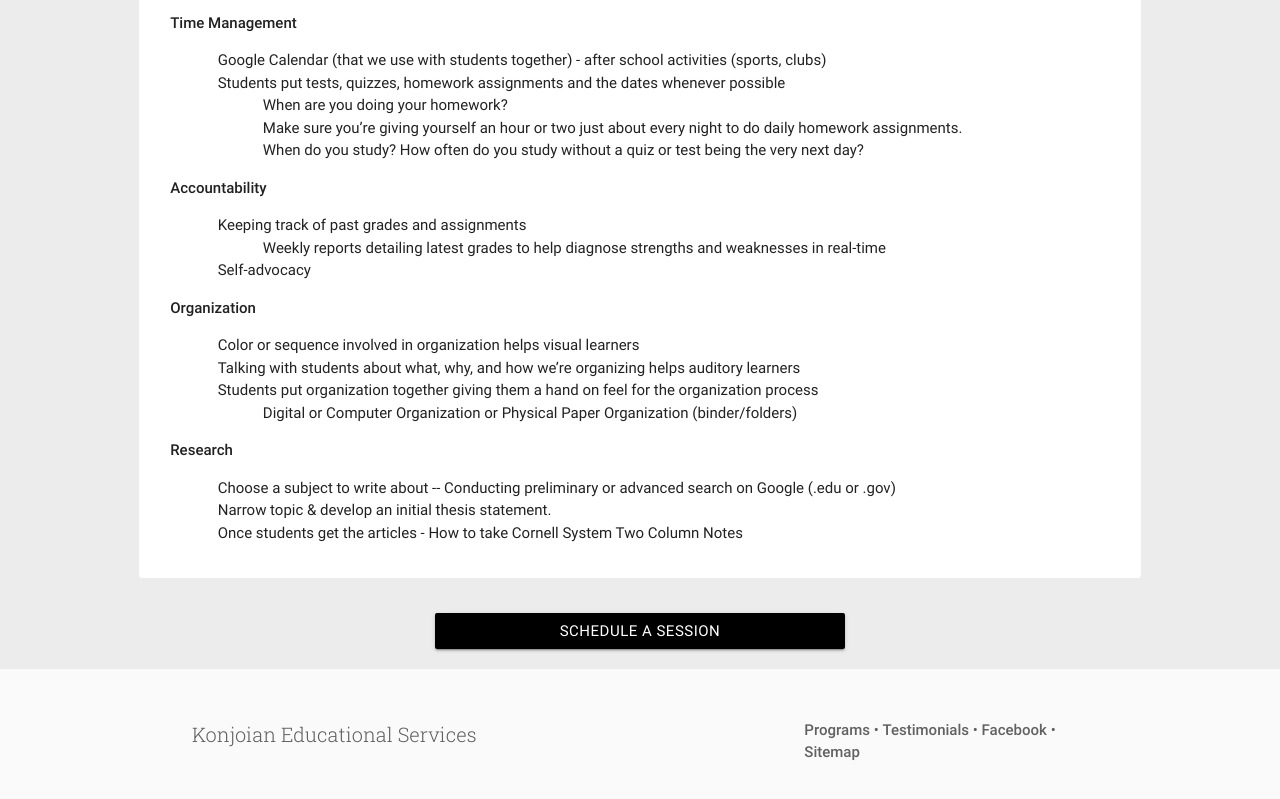
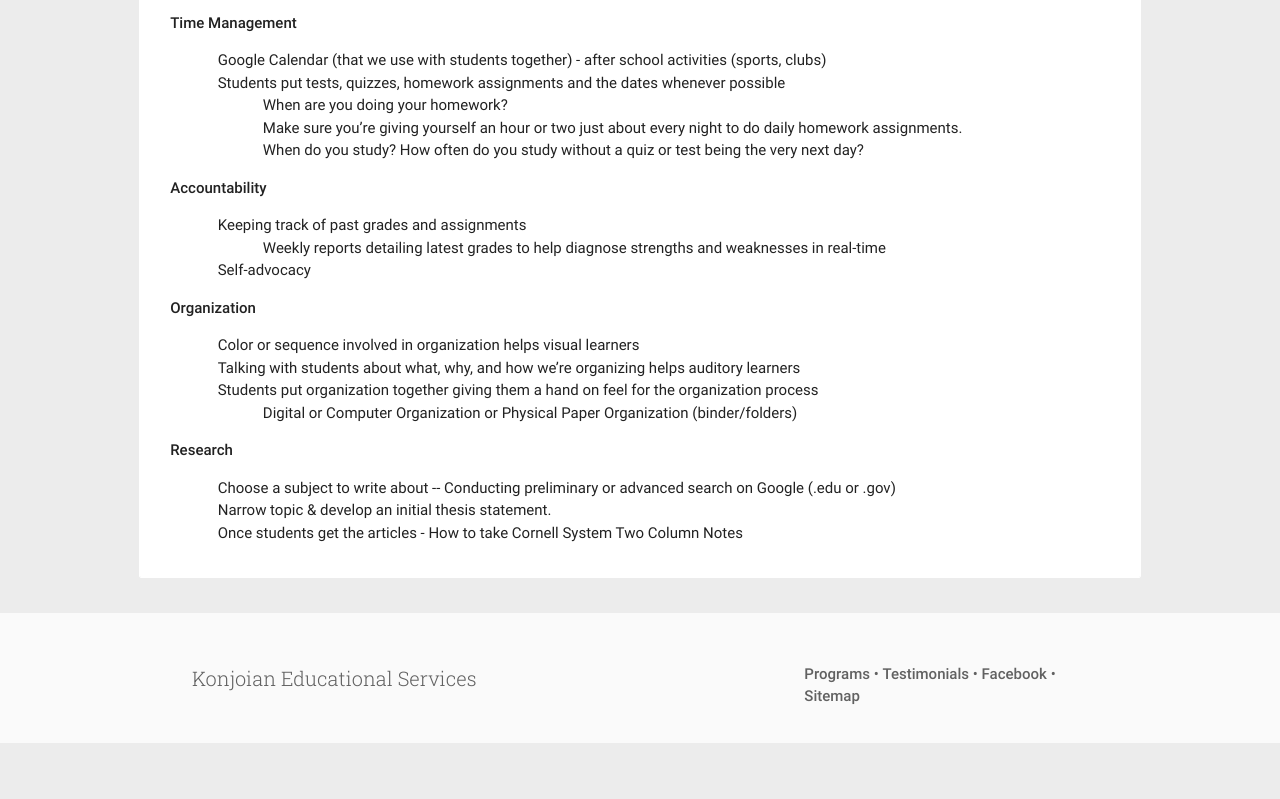
Before and after one commit to konjoianeducationcenter/kec, a plain HTML site: page programs/study-skills/index.html in a window 1280 px wide. Shown: the part 958-1757 px from the top of the page. After the commit the page ends 1701 px from the top, so only its background shows below. Drawn offline with nearby package versions, Linux system fonts and the light colour scheme; a script that the page names is missing; a web font is replaced by a local one.

Commit message:
remove modal

```diff
--- a/programs/study-skills/index.html
+++ b/programs/study-skills/index.html
@@ -346,9 +346,7 @@
                         </ul>
                     </div>
                 </div>
-                <div class="row">
-                    <a href="#datmodal" class="waves-effect waves-light modal-trigger btn schedule-button">Schedule a session</a>
-                </div>
+
             </div>
         </div>
     </main>
```
